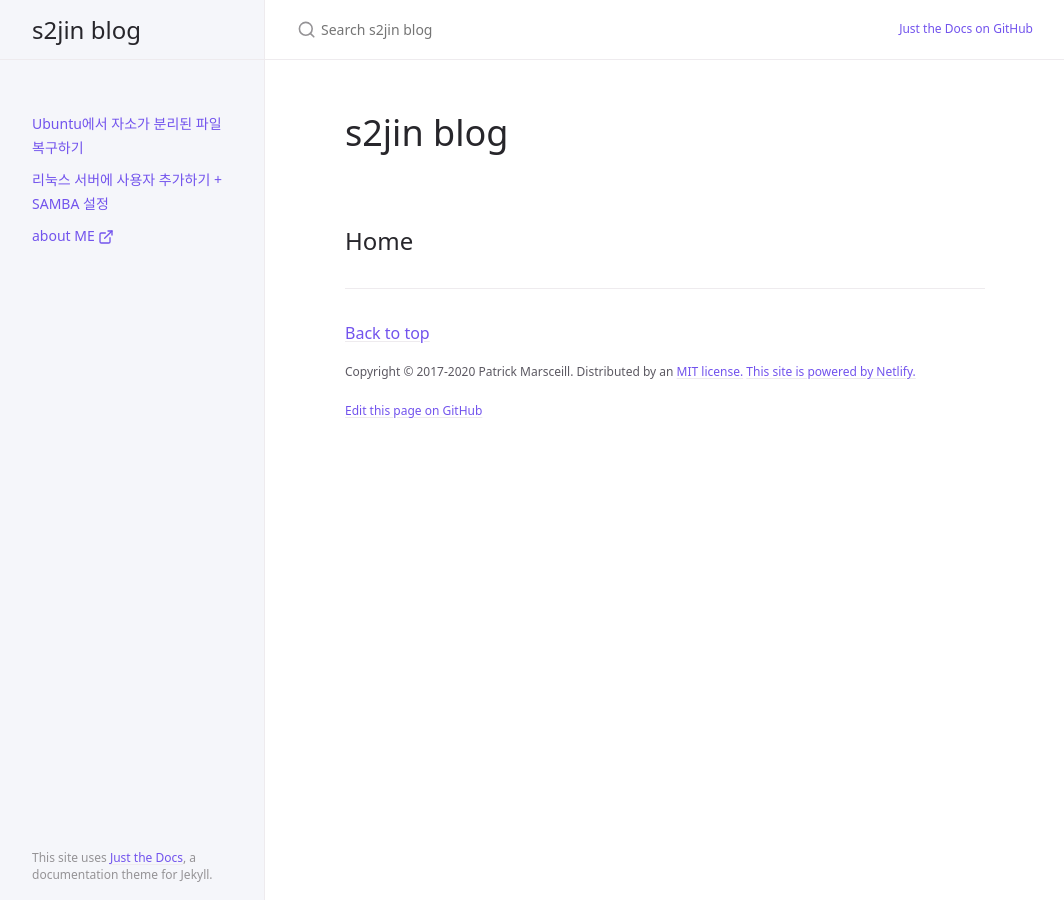
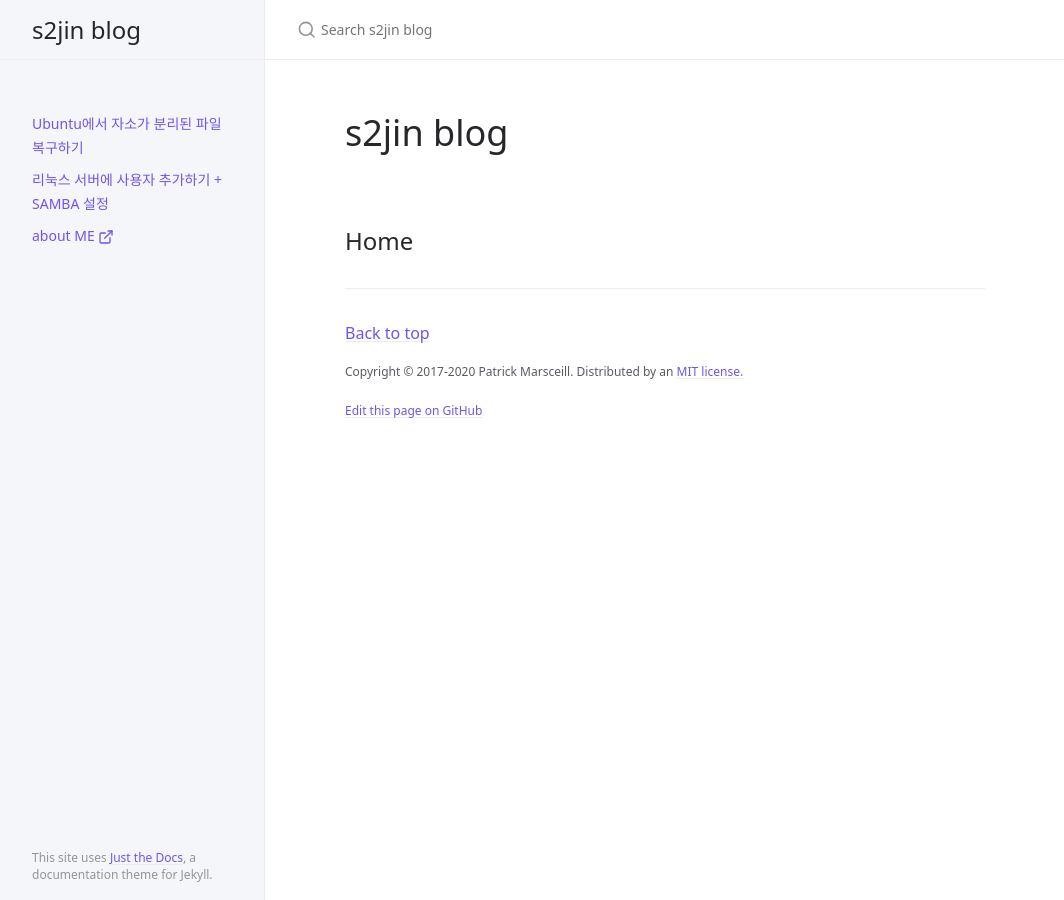
Before and after one commit to s2jin/blog, a Jekyll site: the page built from index.md, in a window 1280 px wide. Shown: the whole page, without its empty margins (107-1171 px from the left). Built offline with Jekyll 4.4.1, drawn with Linux system fonts in a browser that asks for light colours; cached includes are drawn as plain includes.

Commit message:
우상단 링크 제거 및 footer 글 수정

```diff
--- a/_config.yml
+++ b/_config.yml
@@ -102,9 +102,9 @@ mermaid:
 heading_anchors: true
 
 # Aux links for the upper right navigation
-aux_links:
-  "Just the Docs on GitHub":
-    - "https://github.com/just-the-docs/just-the-docs"
+# aux_links:
+#  "Just the Docs on GitHub":
+#    - "https://github.com/just-the-docs/just-the-docs"
 
 # Makes Aux links open in a new tab. Default is false
 aux_links_new_tab: false
@@ -133,7 +133,7 @@ liquid:
 back_to_top: true
 back_to_top_text: "Back to top"
 
-footer_content: "Copyright &copy; 2017-2020 Patrick Marsceill. Distributed by an <a href=\"https://github.com/just-the-docs/just-the-docs/tree/main/LICENSE.txt\">MIT license.</a> <a href=\"https://www.netlify.com/\">This site is powered by Netlify.</a>"
+footer_content: "Copyright &copy; 2017-2020 Patrick Marsceill. Distributed by an <a href=\"https://github.com/just-the-docs/just-the-docs/tree/main/LICENSE.txt\">MIT license.</a>"
 
 # Footer last edited timestamp
 last_edit_timestamp: true # show or hide edit time - page must have `last_modified_date` defined in the frontmatter
```
